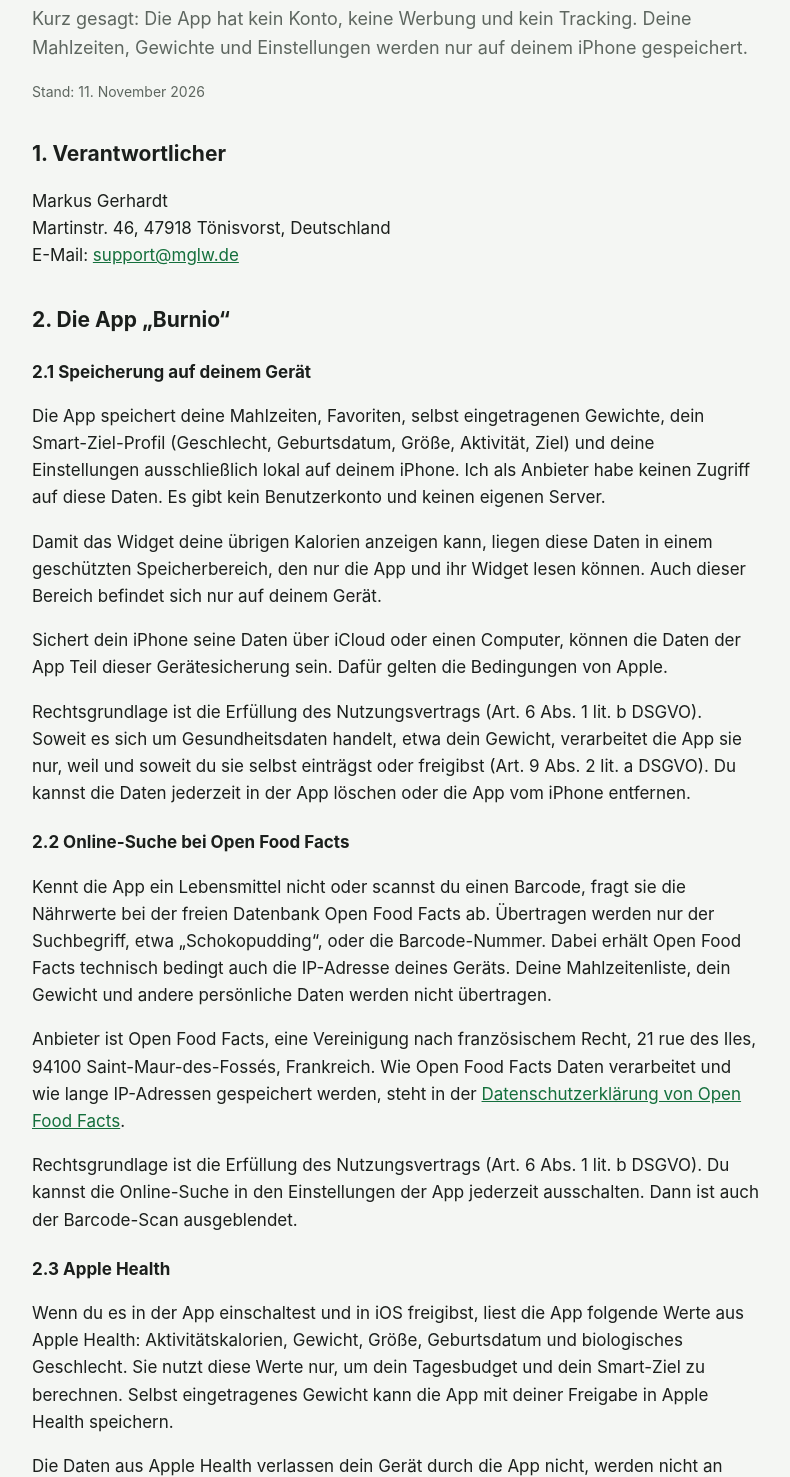
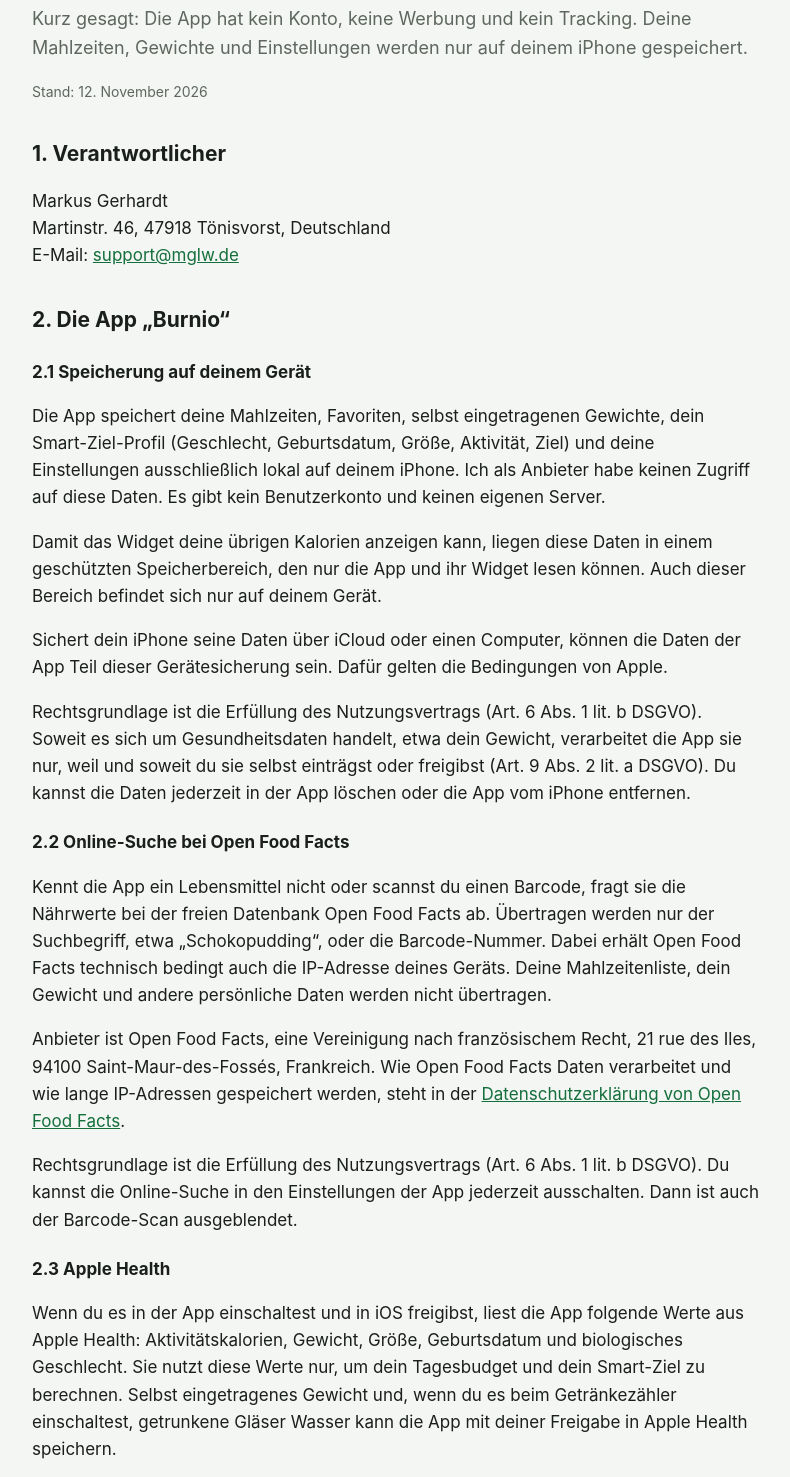
Before and after one commit to MGBiteLab/mgbitelab.github.io, a plain HTML site: page burnio/datenschutz.html in a window 1280 px wide. Shown: the part 108-1585 px from the top of the page, without its empty margins (244-1034 px from the left). Drawn offline with Linux system fonts and the light colour scheme.

Commit message:
Wasser hinzugefügt

```diff
--- a/burnio/datenschutz.html
+++ b/burnio/datenschutz.html
@@ -26,7 +26,7 @@
   <main class="wrap">
     <h1>Datenschutzerklärung</h1>
     <p class="lead">Kurz gesagt: Die App hat kein Konto, keine Werbung und kein Tracking. Deine Mahlzeiten, Gewichte und Einstellungen werden nur auf deinem iPhone gespeichert.</p>
-    <p class="small">Stand: 11. November 2026</p>
+    <p class="small">Stand: 12. November 2026</p>
 
 
     <h2>1. Verantwortlicher</h2>
@@ -50,7 +50,7 @@
     <p>Rechtsgrundlage ist die Erfüllung des Nutzungsvertrags (Art. 6 Abs. 1 lit. b DSGVO). Du kannst die Online-Suche in den Einstellungen der App jederzeit ausschalten. Dann ist auch der Barcode-Scan ausgeblendet.</p>
 
     <h3>2.3 Apple Health</h3>
-    <p>Wenn du es in der App einschaltest und in iOS freigibst, liest die App folgende Werte aus Apple Health: Aktivitätskalorien, Gewicht, Größe, Geburtsdatum und biologisches Geschlecht. Sie nutzt diese Werte nur, um dein Tagesbudget und dein Smart-Ziel zu berechnen. Selbst eingetragenes Gewicht kann die App mit deiner Freigabe in Apple Health speichern.</p>
+    <p>Wenn du es in der App einschaltest und in iOS freigibst, liest die App folgende Werte aus Apple Health: Aktivitätskalorien, Gewicht, Größe, Geburtsdatum und biologisches Geschlecht. Sie nutzt diese Werte nur, um dein Tagesbudget und dein Smart-Ziel zu berechnen. Selbst eingetragenes Gewicht und, wenn du es beim Getränkezähler einschaltest, getrunkene Gläser Wasser kann die App mit deiner Freigabe in Apple Health speichern.</p>
     <p>Die Daten aus Apple Health verlassen dein Gerät durch die App nicht, werden nicht an mich oder Dritte übertragen und nicht für Werbung genutzt. Rechtsgrundlage ist deine Einwilligung (Art. 9 Abs. 2 lit. a DSGVO), die du jederzeit in der Health-App unter Teilen › Apps widerrufen kannst.</p>
 
     <h3>2.4 Kamera, Fotos und KI auf dem Gerät</h3>
```
